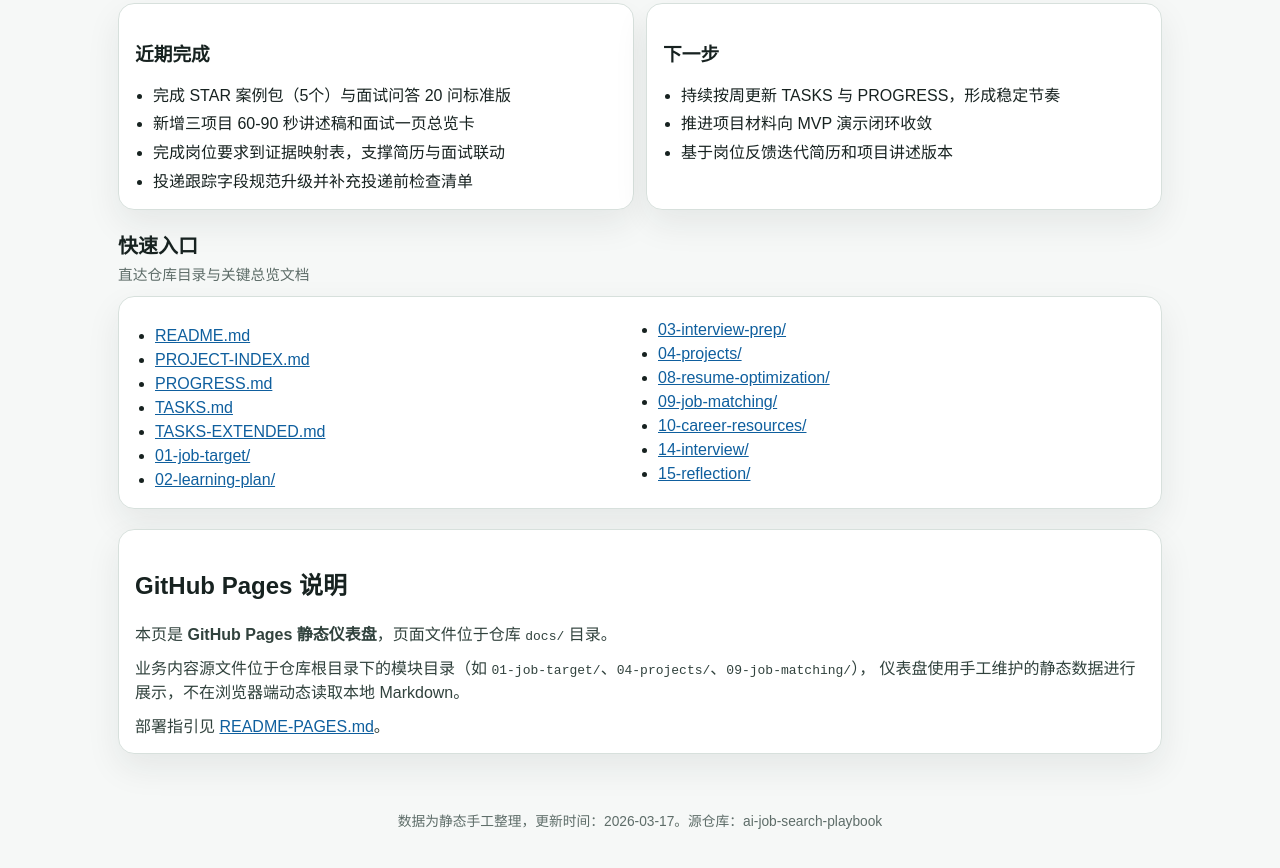
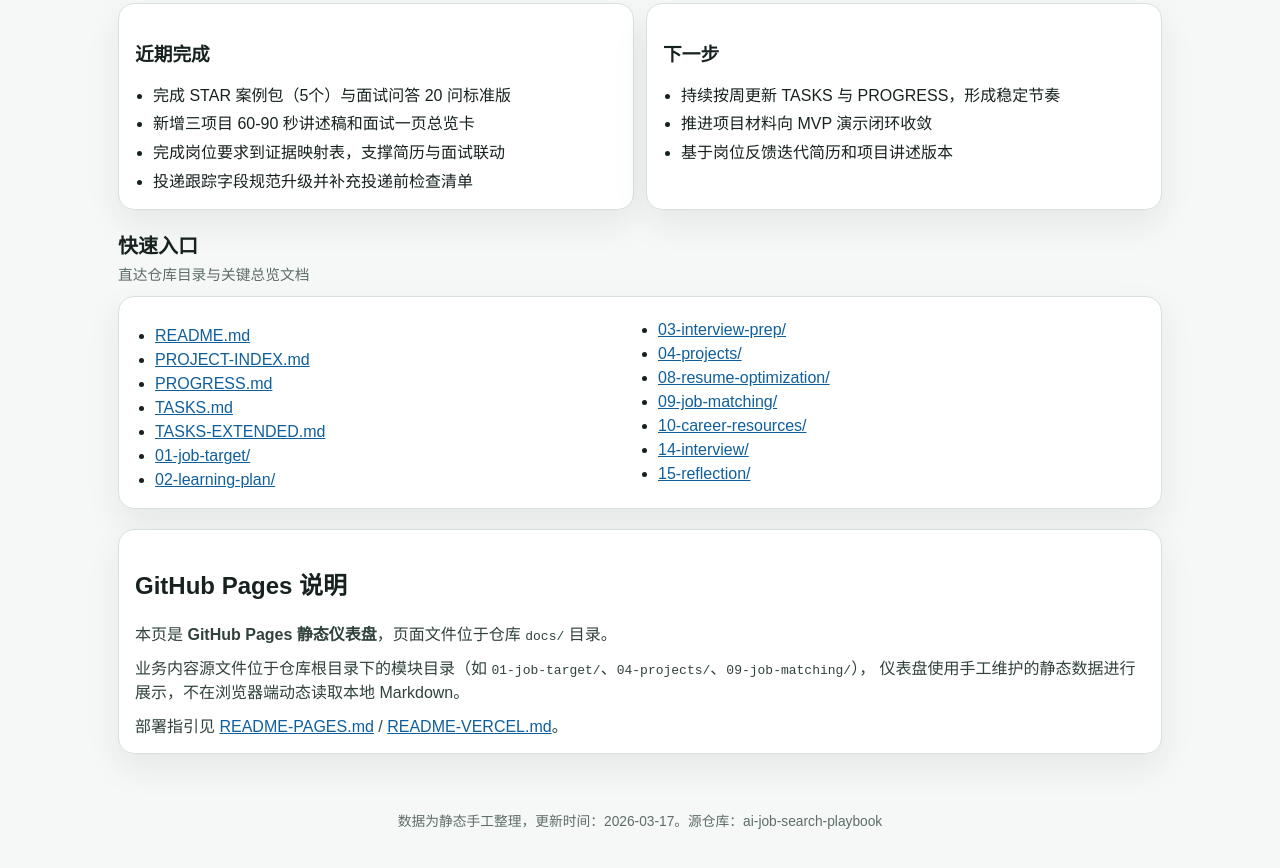
Before and after one commit to AgentSmithClaw/ai-job-search-playbook, a plain HTML site: page docs/index.html in a window 1280 px wide. Shown: the part 1554-2422 px from the top of the page. Drawn offline with Linux system fonts and the light colour scheme.

Commit message:
feat: add Vercel deployment config for dashboard

```diff
--- a/docs/index.html
+++ b/docs/index.html
@@ -76,7 +76,7 @@
             仪表盘使用手工维护的静态数据进行展示，不在浏览器端动态读取本地 Markdown。
           </p>
           <p>
-            部署指引见 <a href="./README-PAGES.md">README-PAGES.md</a>。
+            部署指引见 <a href="./README-PAGES.md">README-PAGES.md</a> / <a href="./README-VERCEL.md">README-VERCEL.md</a>。
           </p>
         </article>
       </section>
```
Also changed, not shown: docs/README-VERCEL.md (added), vercel.json (added).
